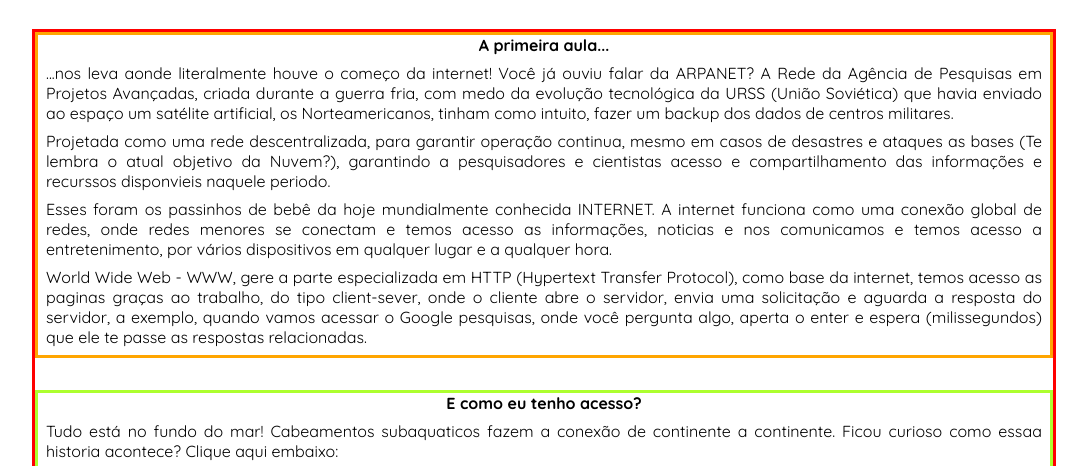
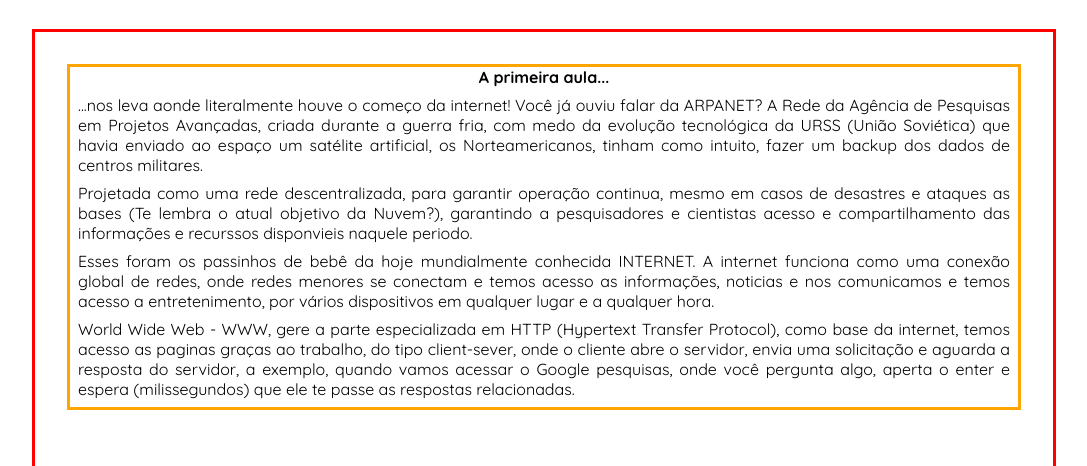
Before and after one commit to lolimamota/Aula-1, a website: page index.html in a window 1280 px wide. Shown: the part 115-581 px from the top of the page, without its empty margins (96-1183 px from the left). Drawn offline with Linux system fonts and the light colour scheme.

Commit message:
RM: index.js

```diff
--- a/index.html
+++ b/index.html
@@ -122,7 +122,6 @@
             </div>
         </section>
     </footer>
-    <script src="index.js"></script>
 </body>
 
 </html>
--- a/style.scss
+++ b/style.scss
@@ -27,12 +27,13 @@ main {
   display: flex;
   justify-content: space-around;
   align-items: center;
+  width: 80%;
+  height: 59vh;
   overflow: hidden;
-  width: 80%;
   flex-direction: column;
 
   section {
-    margin-bottom: 2rem;
+    margin: 2rem;
 
     h4 {
       text-align: center;
```
Also changed, not shown: index.js (added), style.css, 1 other file.
